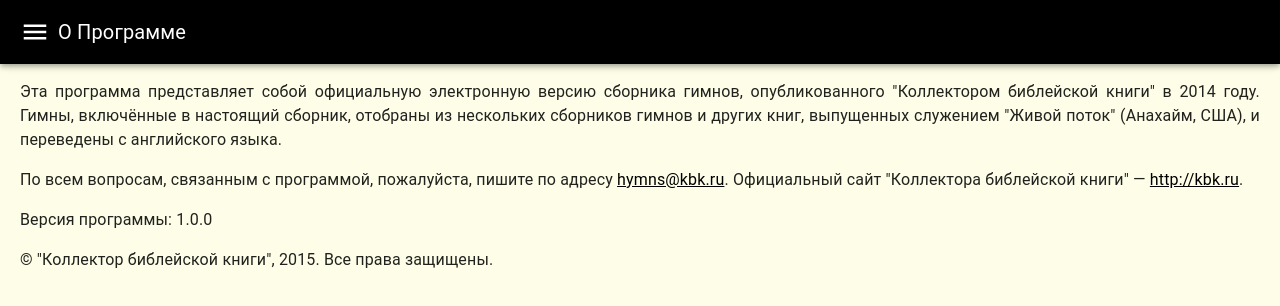
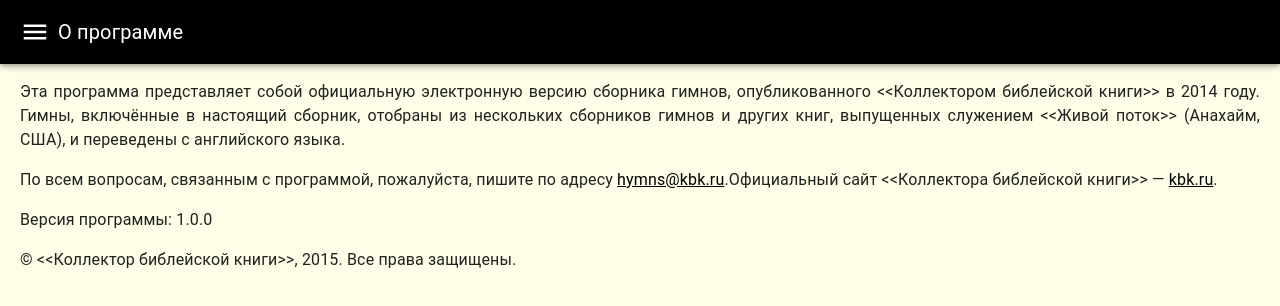
Before and after one commit to gorshipaktsyan/russian-hymns, a React app: page /russian-hymns/about in a window 1280 px wide. Shown: the top 306 px of the page. Built offline with nearby package versions, Linux system fonts and the light colour scheme; a web font is replaced by a local one.

Commit message:
update about page

```diff
--- a/src/Layout/index.js
+++ b/src/Layout/index.js
@@ -29,7 +29,7 @@
   { title: "Закладки", route: "bookmark" },
   { title: "Предисловие", route: "preface" },
   { title: "Справка", route: "reference" },
-  { title: "O Программе", route: "about" },
+  { title: "O программе", route: "about" },
 ];
 
 function Layout() {
--- a/src/view/pages/About/index.js
+++ b/src/view/pages/About/index.js
@@ -6,23 +6,23 @@
   return (
     <InfoBox>
       <p>
-        Эта программа представляет собой официальную электронную версию сборника
-        гимнов, опубликованного "Коллектором библейской книги" в 2014 году.
+          {`Эта программа представляет собой официальную электронную версию сборника
+        гимнов, опубликованного <<Коллектором библейской книги>> в 2014 году.
         Гимны, включённые в настоящий сборник, отобраны из нескольких сборников
-        гимнов и других книг, выпущенных служением "Живой поток" (Анахайм, США),
-        и переведены с английского языка.
+        гимнов и других книг, выпущенных служением <<Живой поток>> (Анахайм, США),
+        и переведены с английского языка.`}
       </p>
 
       <p>
         По всем вопросам, связанным с программой, пожалуйста, пишите по адресу{" "}
         <StyledLink href="mailto:hymns@kbk.ru">hymns@kbk.ru</StyledLink>.
-        Официальный сайт "Коллектора библейской книги" —{" "}
-        <StyledLink href="http://kbk.ru">http://kbk.ru</StyledLink>.
+        {`Официальный сайт <<Коллектора библейской книги>> — `}
+        <StyledLink href="http://kbk.ru">kbk.ru</StyledLink>.
       </p>
 
       <p>Версия программы: {version}</p>
 
-      <p>&copy; "Коллектор библейской книги", 2015. Все права защищены.</p>
+      <p>&copy;{` <<Коллектор библейской книги>>, 2015. Все права защищены.`}</p>
     </InfoBox>
   );
 }
```
